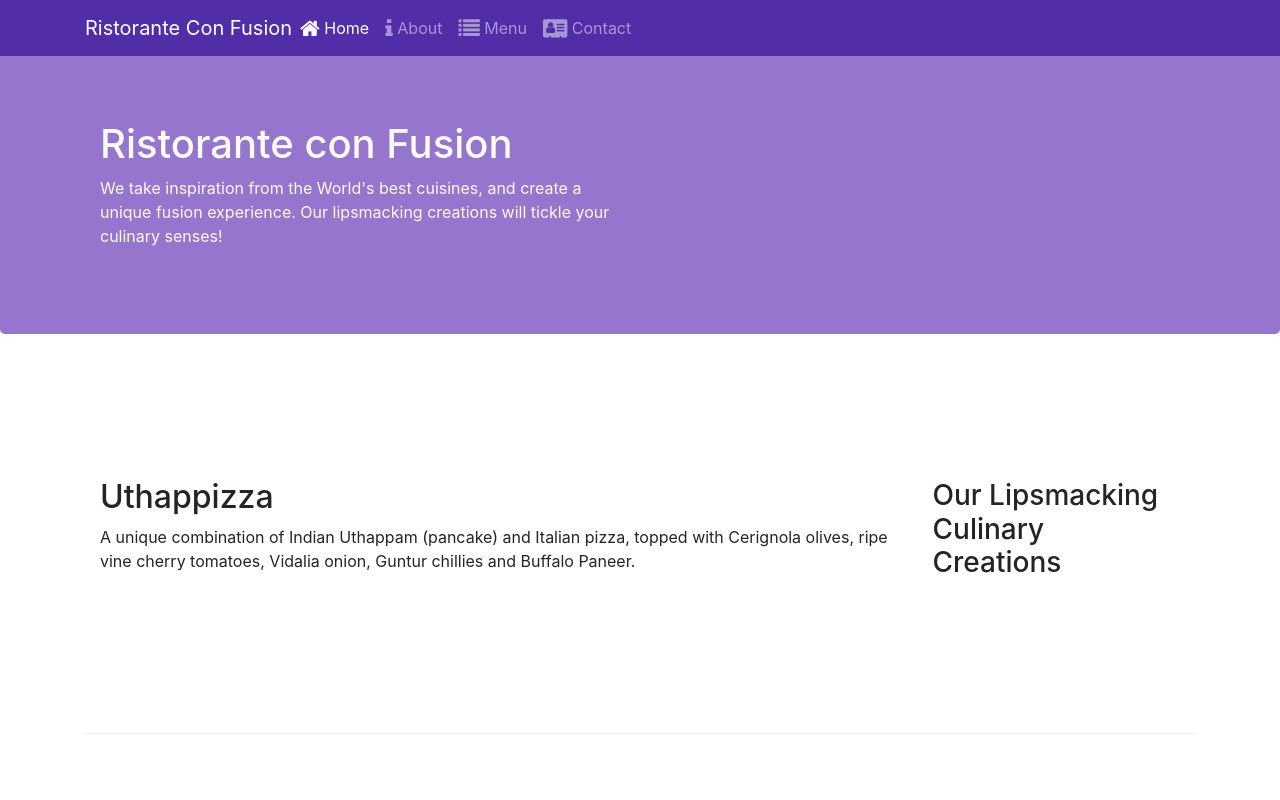
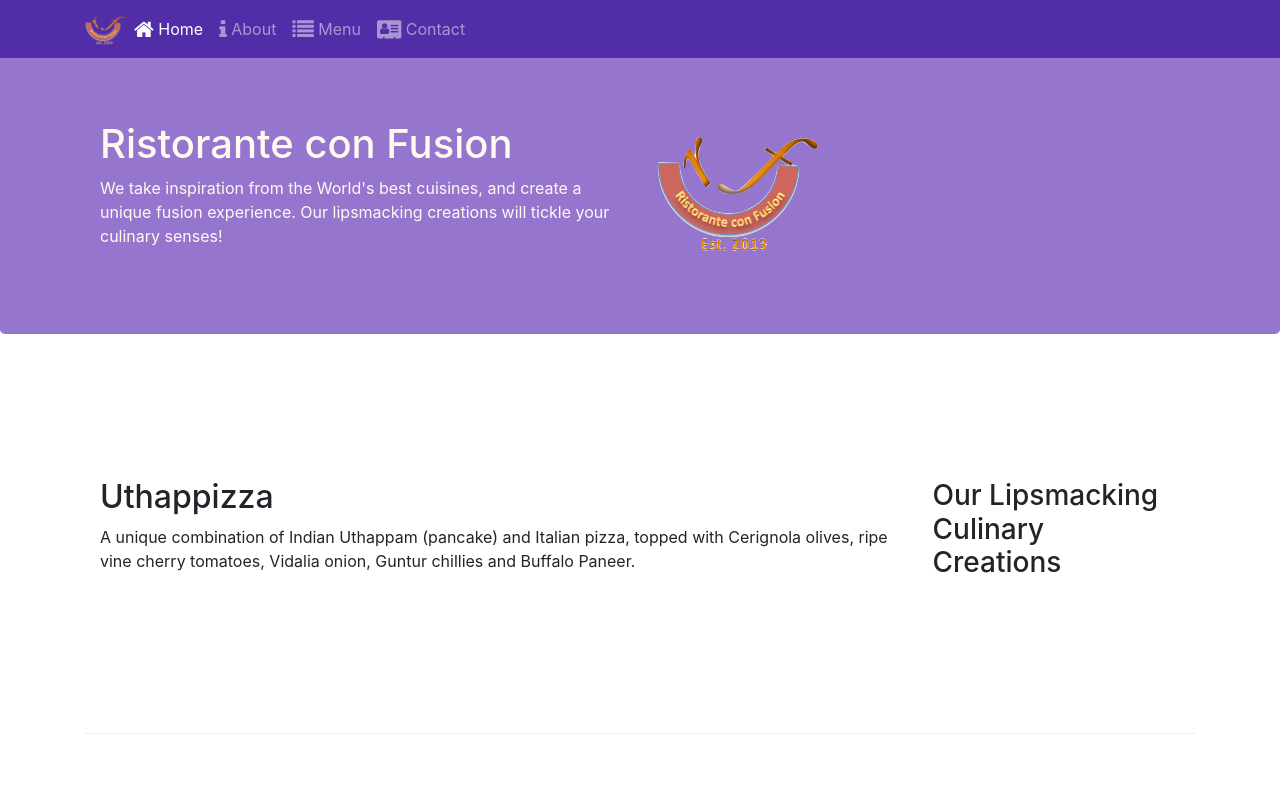
Before and after one commit to Bkpanther/Intro-to-bootstrap4, a website: page index.html in a window 1280 px wide. Shown: the top 800 px of the page. Drawn offline with nearby package versions, Linux system fonts and the light colour scheme.

Commit message:
added image in navbar header  and big logo after that

```diff
--- a/index.html
+++ b/index.html
@@ -22,7 +22,8 @@
             <button class="navbar-toggler" type="button" data-toggle="collapse" data-target="#Navbar">
                 <span class="navbar-toggler-icon"></span>
             </button>
-            <a class="navbar-brand mr-auto" href="#">Ristorante Con Fusion </a>
+            <a class="navbar-brand mr-auto" href="#"><a class="navbar-brand mr-auto" href="#"><img src="img/logo.png" height="30" width="41"></a>
+        </a>
             <div class="collapse navbar-collapse" id="Navbar">
                 <ul class="navbar-nav mr-auto">
                     <li class="nav-item active"><a class="nav-link" href="#"><span class="fa fa-home fa-lg"></span> Home</a></li>
@@ -42,7 +43,8 @@
                     <h1>Ristorante con Fusion</h1>
                     <p>We take inspiration from the World's best cuisines, and create a unique fusion experience. Our lipsmacking creations will tickle your culinary senses!</p>
                 </div>
-                <div class="col-12 col-sm">
+                <div class="col-12 col-sm align-self-center">
+                    <img src="img/logo.png" class="img-fluid">
                 </div>
             </div>
         </div>
```
Also changed, not shown: img/alberto.png (added), img/buffet.png (added), img/logo.png (added), img/uthappizza.png (added), 1 other file.
